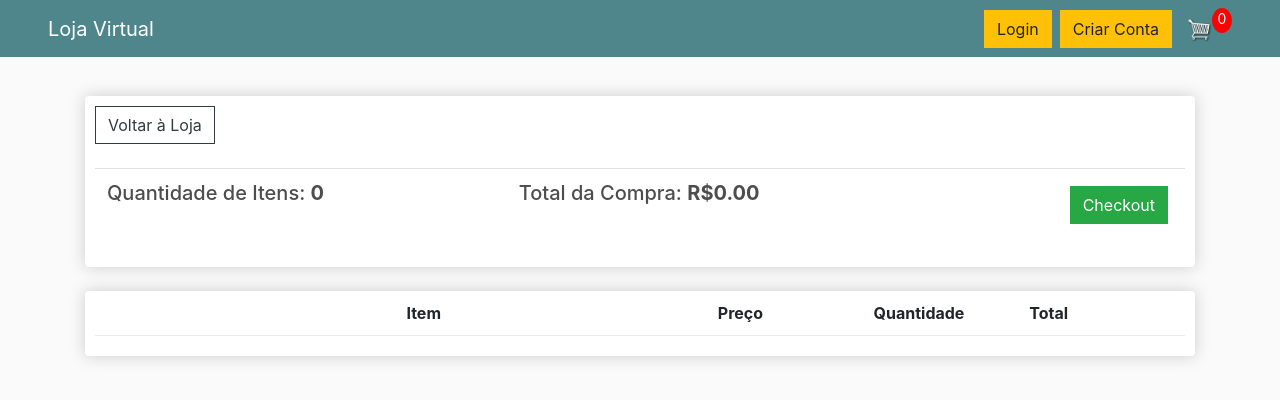
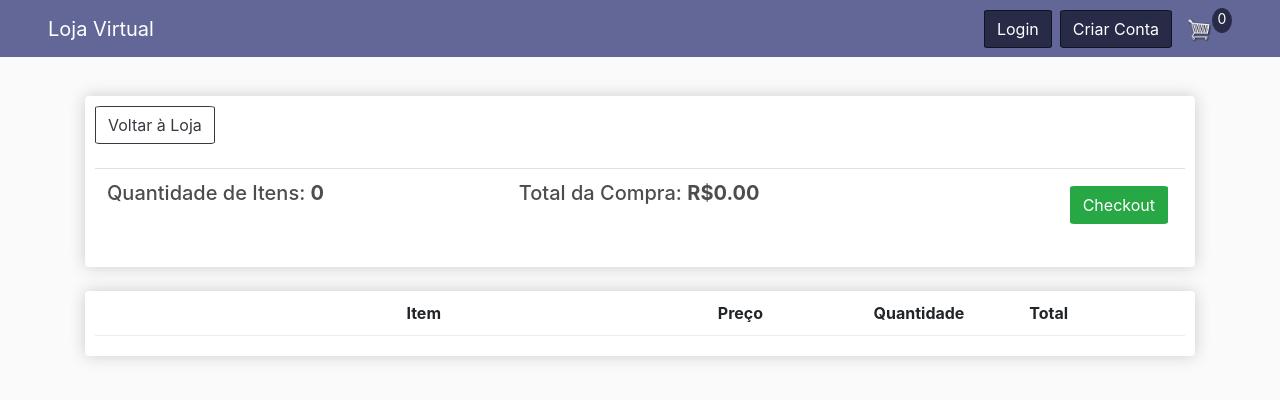
Before and after one commit to ShRafa/ecommerce, a Django app: page /cart/ in a window 1280 px wide. Shown: the top 400 px of the page. Run offline with Django 3.2, Linux system fonts and the light colour scheme; lists and menus that the app fills with data are empty; some libraries are stand-ins or nearby versions.

Commit message:
August/07: before footer

```diff
--- a/standard/templates/standard/main.html
+++ b/standard/templates/standard/main.html
@@ -55,9 +55,9 @@
 
     </head>
     <body>
-        <nav class="navbar navbar-expand-lg navbar-dark bg-dark d-flex justify-content-between px-5">
+        <nav class="navbar navbar-expand-lg navbar-dark custom-navbar d-flex justify-content-between px-5">
             <div>
-                <a class="navbar-brand" href="{% url 'store' %}">Loja Virtual</a>
+                <a class="navbar-brand" id="text-specify" href="{% url 'store' %}">Loja Virtual</a>
                 <button class="navbar-toggler" type="button" data-toggle="collapse" data-target="#navbarSupportedContent" aria-controls="navbarSupportedContent" aria-expanded="false" aria-label="Toggle navigation">
                 <span class="navbar-toggler-icon"></span>
                 </button>
@@ -67,11 +67,11 @@
                 <div class="form-inline my-2 my-lg-0">
 
                     {% if user.is_authenticated %}
-                        <a href="{% url 'logout' %}" class="btn btn-warning mx-2">Deslogar</a>
-                        <a href="{% url 'historic' %}" class="btn btn-warning">Histórico</a>
+                        <a href="{% url 'logout' %}" class="btn btn-custom-warning  mx-2">Deslogar</a>
+                        <a href="{% url 'historic' %}" class="btn btn-custom-warning ">Histórico</a>
                     {% else %}
-                        <a href="{% url 'login' %}" class="btn btn-warning mx-2">Login</a>
-                        <a href="{% url 'signin' %}" class="btn btn-warning">Criar Conta</a>
+                        <a href="{% url 'login' %}" class="btn btn-custom-warning  mx-2">Login</a>
+                        <a href="{% url 'signin' %}" class="btn btn-custom-warning ">Criar Conta</a>
                     {% endif %}
 
                     {% if cartItems is not None %}
@@ -83,7 +83,7 @@
 
                 </div>
             </div>
-          </nav>
+        </nav>
 
         <div class="container">
             <br>
@@ -91,6 +91,7 @@
 
             {% endblock content %}
         </div>
+
 
         <script src="https://code.jquery.com/jquery-3.4.1.slim.min.js" integrity="sha384-J6qa4849blE2+poT4WnyKhv5vZF5SrPo0iEjwBvKU7imGFAV0wwj1yYfoRSJoZ+n" crossorigin="anonymous"></script>
 
--- a/static/css/main.css
+++ b/static/css/main.css
@@ -46,14 +46,22 @@ h4 {
 	margin-left: 15px;
 }
 
+#wallpaper{
+	margin: 0;
+	padding: 0;
+	background-size: cover;
+	background-repeat: no-repeat;
+	background-attachment: fixed;
+}
+
 #cart-total{
 	display: block;
 	text-align: center;
-	color:#fff;
-	background-color: red;
+	color:#FFF;
+	background-color: #272b47;
 	width: 20px;
 	height: 25px;
-	border-radius: 50%;
+	border-radius: 100%;
 	font-size: 14px;
 }
 
@@ -62,7 +70,23 @@ h4 {
 }
 
 .btn{
-	border-radius: 0;
+	border-radius: 5%;
+}
+
+.btn.btn-custom-warning {
+	background-color: #272b47;
+	border-color: #121422;
+	color: #fff;
+  }
+
+.btn.btn-custom-warning:hover {
+	background-color: #636568;
+	border-color: #636568;
+	color: #fff;
+  }
+
+.custom-navbar{
+	background-color: #626797;
 }
 
 .row-image{
@@ -108,3 +132,7 @@ h4 {
 .hidden{
 	display: none!important;
 }
+
+#text-specify{
+	color: #FFF;
+}
```
Also changed, not shown: static/images/wallpaper.jpeg (added).
